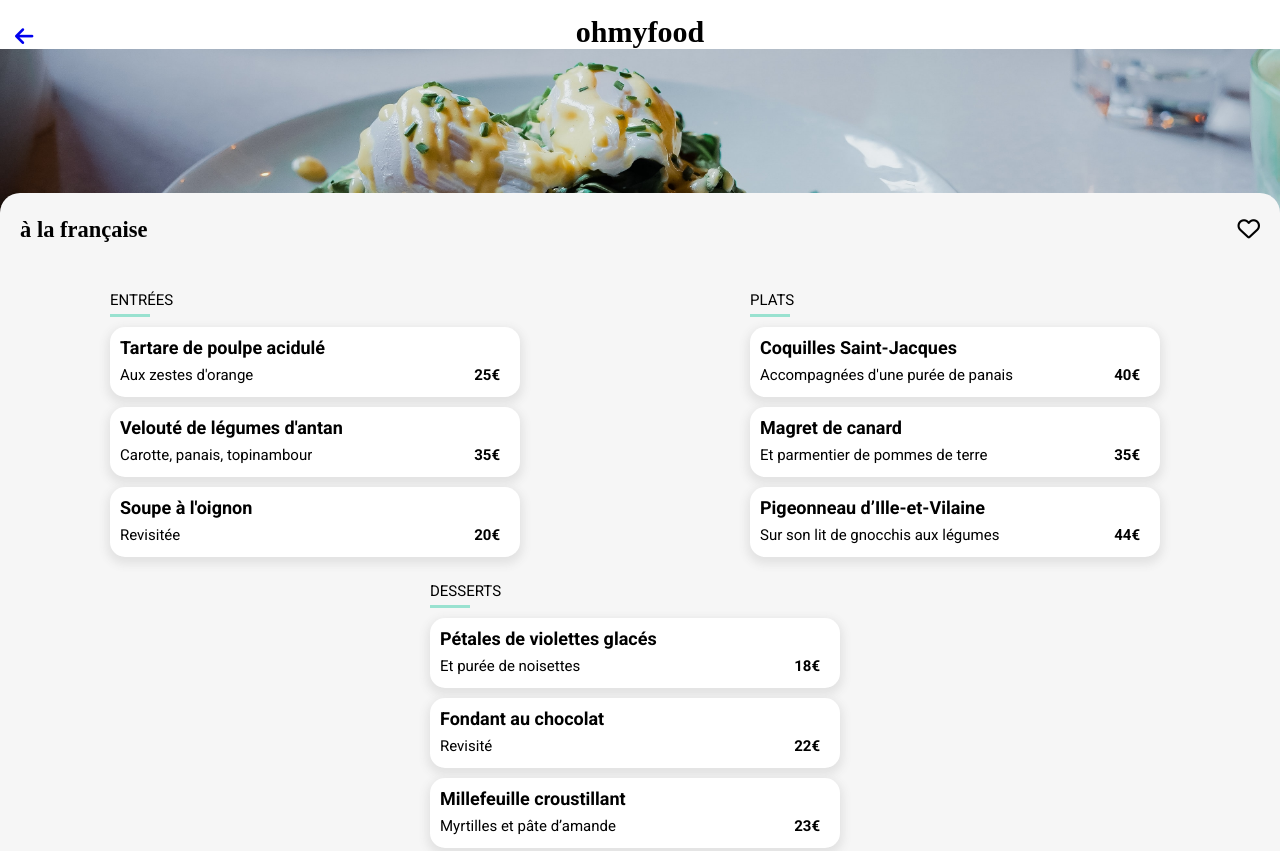
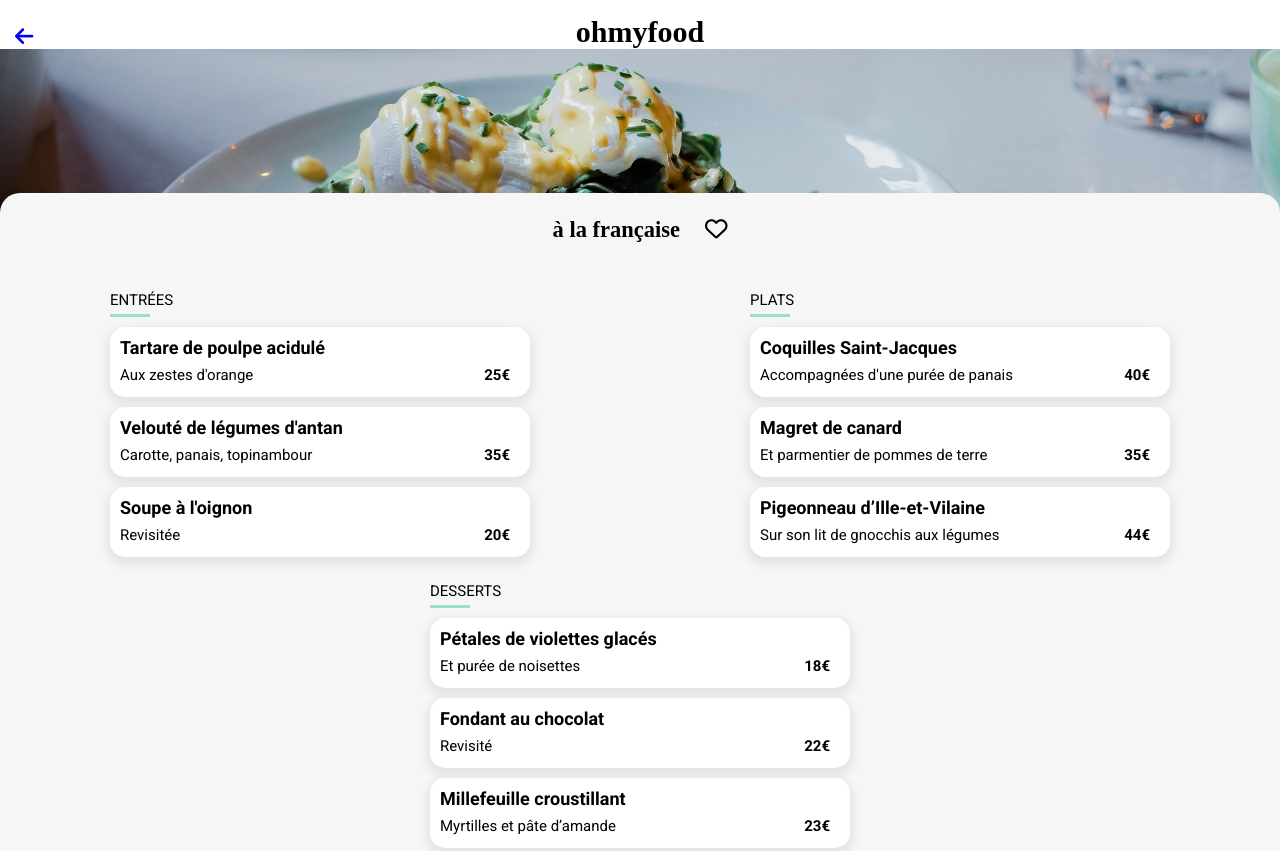
Before and after one commit to Codeounis/MoustaphaOunis_3_14122020, a website: page pagesHtml/a_la_française.html in a window 1280 px wide. Shown: the top 851 px of the page. Drawn offline with Linux system fonts and the light colour scheme; a web font is replaced by a local one.

Commit message:
responsive pagesHtml

```diff
--- a/assets/css/scss/importScss/utils.scss
+++ b/assets/css/scss/importScss/utils.scss
@@ -1,4 +1,5 @@
 
 
-@media(min-width:540px) {
-}
+$colorprimary:#9356DC;
+$colorsecondary:#FF79DA;
+$colortertiary:#99E2D0;
--- a/assets/css/scss/main.scss
+++ b/assets/css/scss/main.scss
@@ -8,9 +8,9 @@
 
 // $bodyfontfamily:Roboto;
 // $titlefontfamily:Shrikhand;
-$colorprimary:#9356DC;
-$colorsecondary:#FF79DA;
-$colortertiary:#99E2D0;
+// $colorprimary:#9356DC;
+// $colorsecondary:#FF79DA;
+// $colortertiary:#99E2D0;
 
 
 // body{
@@ -375,8 +375,14 @@ footer{
     justify-content: space-between;
     align-items: center;
     padding: 5px 20px;
+    @media(min-width:540px){
+        justify-content: center;
+        h2{
+            margin-right: 25px;
+        }
+    }
     h2{
-        font-family: $titlefontfamily;
+    font-family: $titlefontfamily;
     }
     i{
         font-size: 1.5em;
@@ -415,13 +421,16 @@ footer{
 .bloc_menu{
     padding: 0 10px ;
     margin-top: 25px;
-    max-width: 420px;
+    max-width: 870px;
     width: 100%;
+    @media(min-width:870px){
+        width: 420px;
+    }
     .bloc_plat{
         display: flex;
         height: 70px;
         align-self: center;
-        max-width: 400px;
+        max-width: 870px;
         background-color: white;
         padding-left: 10px;
         border-radius: 15px;
@@ -431,6 +440,9 @@ footer{
         animation-name: animechargement ;
         animation-duration: 1.25s;
         animation-timing-function: ease-out;
+        @media(min-width:870px){
+            width: 410px;
+        }
     .plat{
         display: flex;
         flex-grow: 1;
@@ -445,6 +457,9 @@ footer{
             text-overflow: "…";
             white-space: nowrap;
             overflow: hidden;
+            @media(min-width:500px ){
+                overflow:visible;
+            }
         }
         .infos{
             display: flex;
@@ -453,6 +468,9 @@ footer{
                 text-overflow: ellipsis;
                 white-space: nowrap;
                 overflow: hidden;
+                @media(min-width:500px ){
+                    overflow:visible;
+                    }
                 }
             }
         }
```
Also changed, not shown: assets/css/main.css, assets/css/main.min.css, 2 other files.
